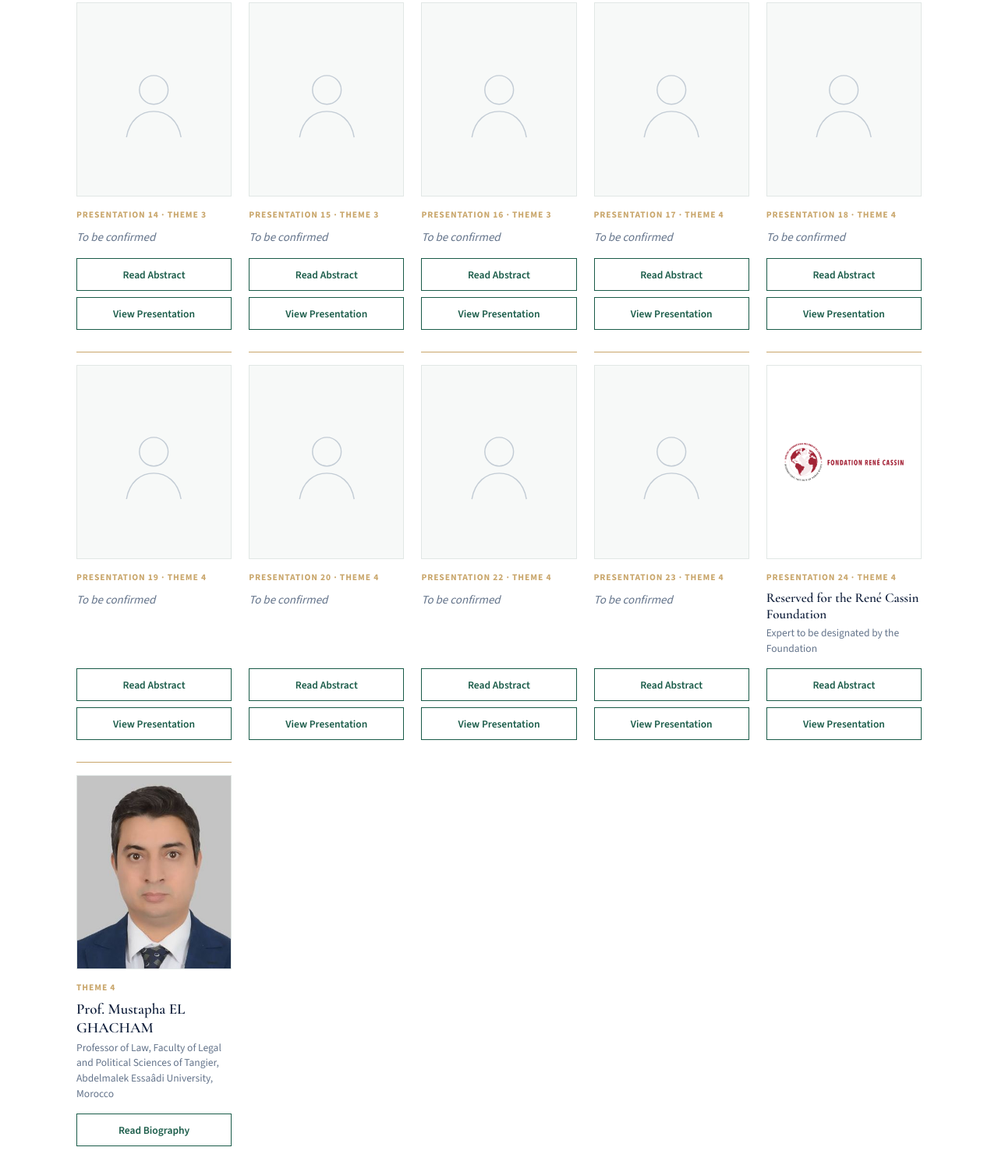
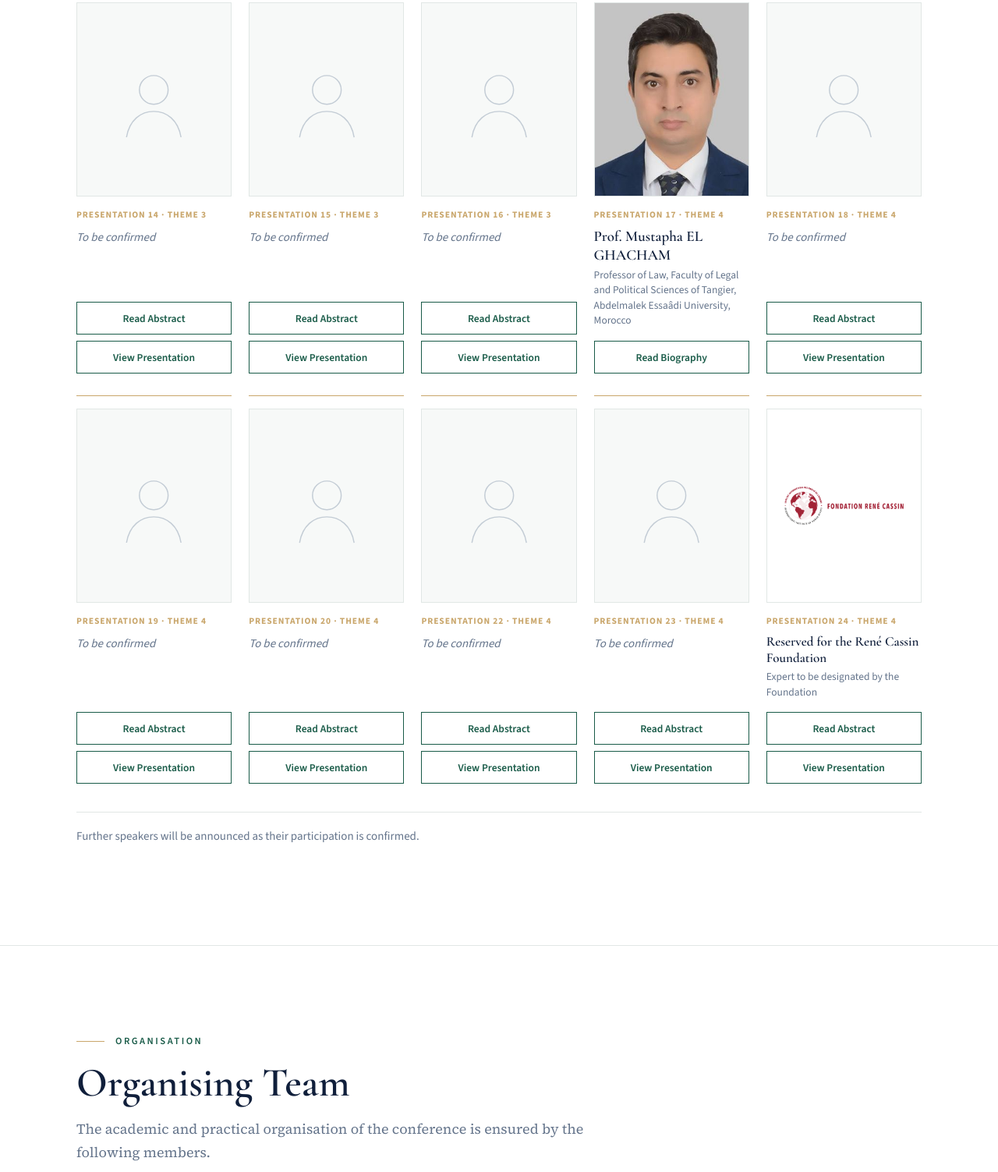
Before and after one commit to tangier2027/climatedisplacement, a plain HTML site: page index.html in a window 1280 px wide. Shown: the part 10054-11557 px from the top of the page at 78% size. Drawn offline with nearby package versions, Linux system fonts and the light colour scheme.

Commit message:
Speakers: move Prof. El Ghacham into Presentation 17 (24 presentations)

```diff
--- a/index.html
+++ b/index.html
@@ -649,7 +649,7 @@
                 <ol class="talks">
                   <li class="talk"><span class="tm" dir="ltr">09:30–09:50</span><span class="n" aria-hidden="true">17</span>
                     <div> <div class="t">States' International Obligations and Responsibility for Climate-Related Harm in Light of the <span class="tm" dir="ltr">2025</span> Advisory Opinion of the International Court of Justice.</div>
-                      <div class="who"><b>Speaker:</b> <span class="tbc">To be confirmed</span>
+                      <div class="who"><b>Speaker:</b> <span class="nm">Prof. Mustapha EL GHACHAM</span> — Abdelmalek Essaâdi University, Morocco
                       </div>
                     </div>
                   </li>
@@ -1057,18 +1057,16 @@
           </div>
         </article>
         <article class="sp-card">
-          <div class="portrait empty">
-            <svg class="sil" viewBox="0 0 120 120" aria-hidden="true" fill="none" stroke="currentColor" stroke-width="1.6"><circle cx="60" cy="46" r="20"></circle><path d="M22 112c4-24 20-36 38-36s34 12 38 36"></path>
-            </svg>
+          <div class="portrait"><img src="assets/img/people/mustapha-el-ghacham.jpg" alt="Prof. Mustapha EL GHACHAM" loading="lazy">
           </div>
           <div class="sp-body"><span class="slot-n">Presentation 17 · Theme 4</span>
-            <h4 class="spk-name"><span class="tbc">To be confirmed</span>
-            </h4>
+            <h4 class="spk-name">Prof. Mustapha EL GHACHAM
+            </h4>
+            <p class="spk-short">Professor of Law, Faculty of Legal and Political Sciences of Tangier, Abdelmalek Essaâdi University, Morocco
+            </p>
           </div>
           <div class="sp-actions">
-            <button type="button" class="sp-btn" data-dlg="abs-talk-17" aria-haspopup="dialog">Read Abstract
-            </button>
-            <button type="button" class="sp-btn" data-dlg="pres-talk-17" aria-haspopup="dialog">View Presentation
+            <button type="button" class="sp-btn" data-dlg="bio-elghacham" aria-haspopup="dialog">Read Biography
             </button>
           </div>
         </article>
@@ -1165,20 +1163,6 @@
             <button type="button" class="sp-btn" data-dlg="abs-talk-24" aria-haspopup="dialog">Read Abstract
             </button>
             <button type="button" class="sp-btn" data-dlg="pres-talk-24" aria-haspopup="dialog">View Presentation
-            </button>
-          </div>
-        </article>
-        <article class="sp-card">
-          <div class="portrait"><img src="assets/img/people/mustapha-el-ghacham.jpg" alt="Prof. Mustapha EL GHACHAM" loading="lazy">
-          </div>
-          <div class="sp-body"><span class="slot-n">Theme 4</span>
-            <h4 class="spk-name">Prof. Mustapha EL GHACHAM
-            </h4>
-            <p class="spk-short">Professor of Law, Faculty of Legal and Political Sciences of Tangier, Abdelmalek Essaâdi University, Morocco
-            </p>
-          </div>
-          <div class="sp-actions">
-            <button type="button" class="sp-btn" data-dlg="bio-elghacham" aria-haspopup="dialog">Read Biography
             </button>
           </div>
         </article>
```
